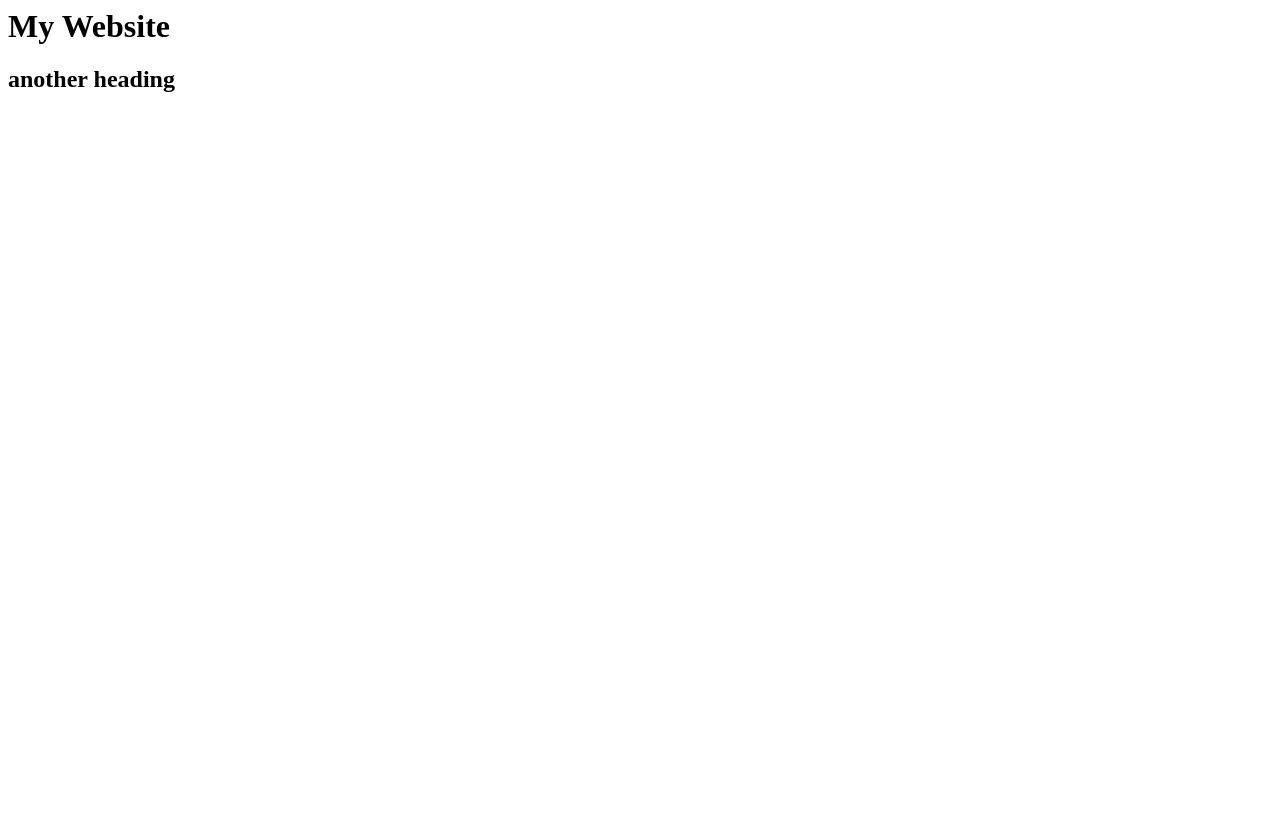
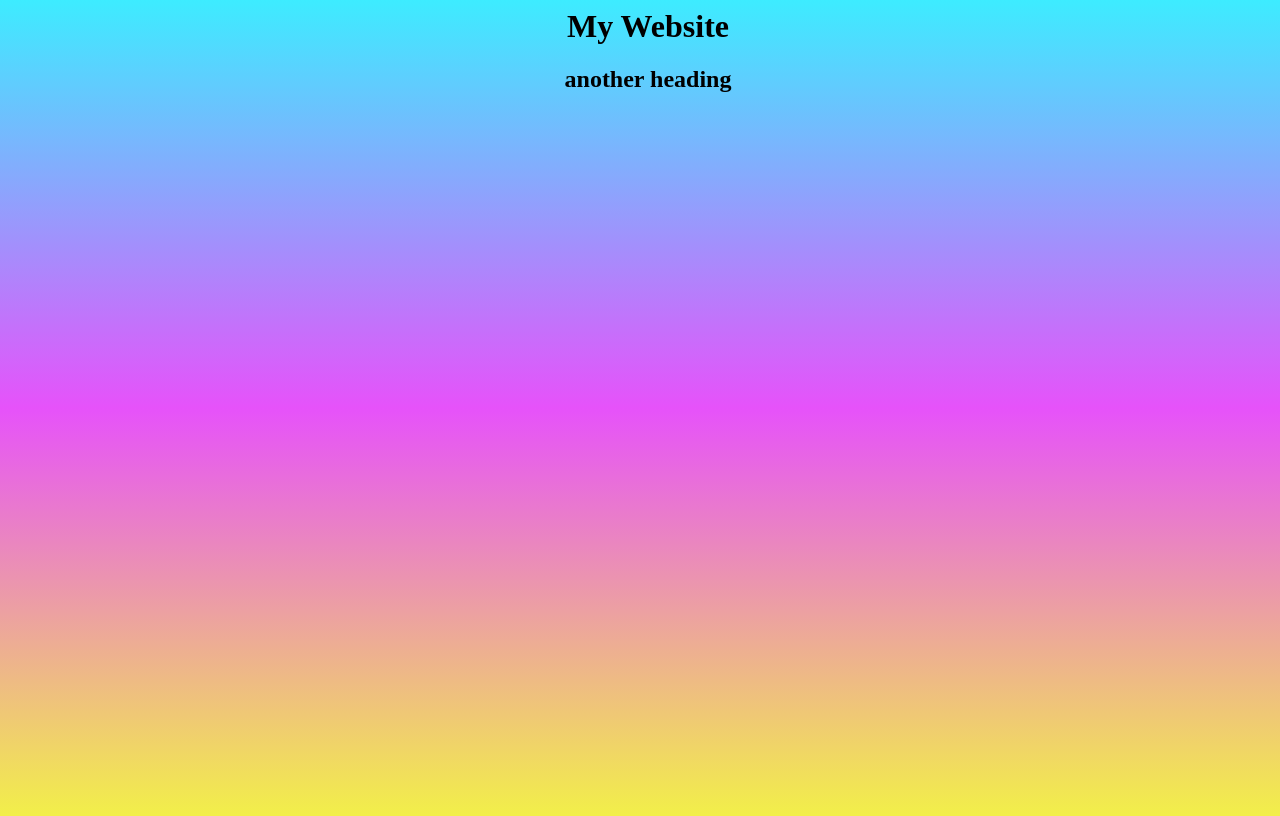
Before and after one commit to MrHiggins95/7A, a plain HTML site: page index.html in a window 1280 px wide. Drawn offline with Linux system fonts and the light colour scheme.

Commit message:
Update index.html
used CSS to create a background colour

```diff
--- a/index.html
+++ b/index.html
@@ -1,10 +1,19 @@
 <html>
 
 <head>
+  <style>
+    body{
+        text-align: center;
+        background-image: linear-gradient(rgb(61, 236, 255), rgb(230, 82, 250), rgb(242, 239, 73));
+        min-width: 100%;
+        min-height: 100%;
+      }
+
+  </style>
 </head>
 
 <body>
-<h1>My Website</h1>
+  <h1>My Website</h1>
   <h2>another heading</h2>
 
 </body>
```
